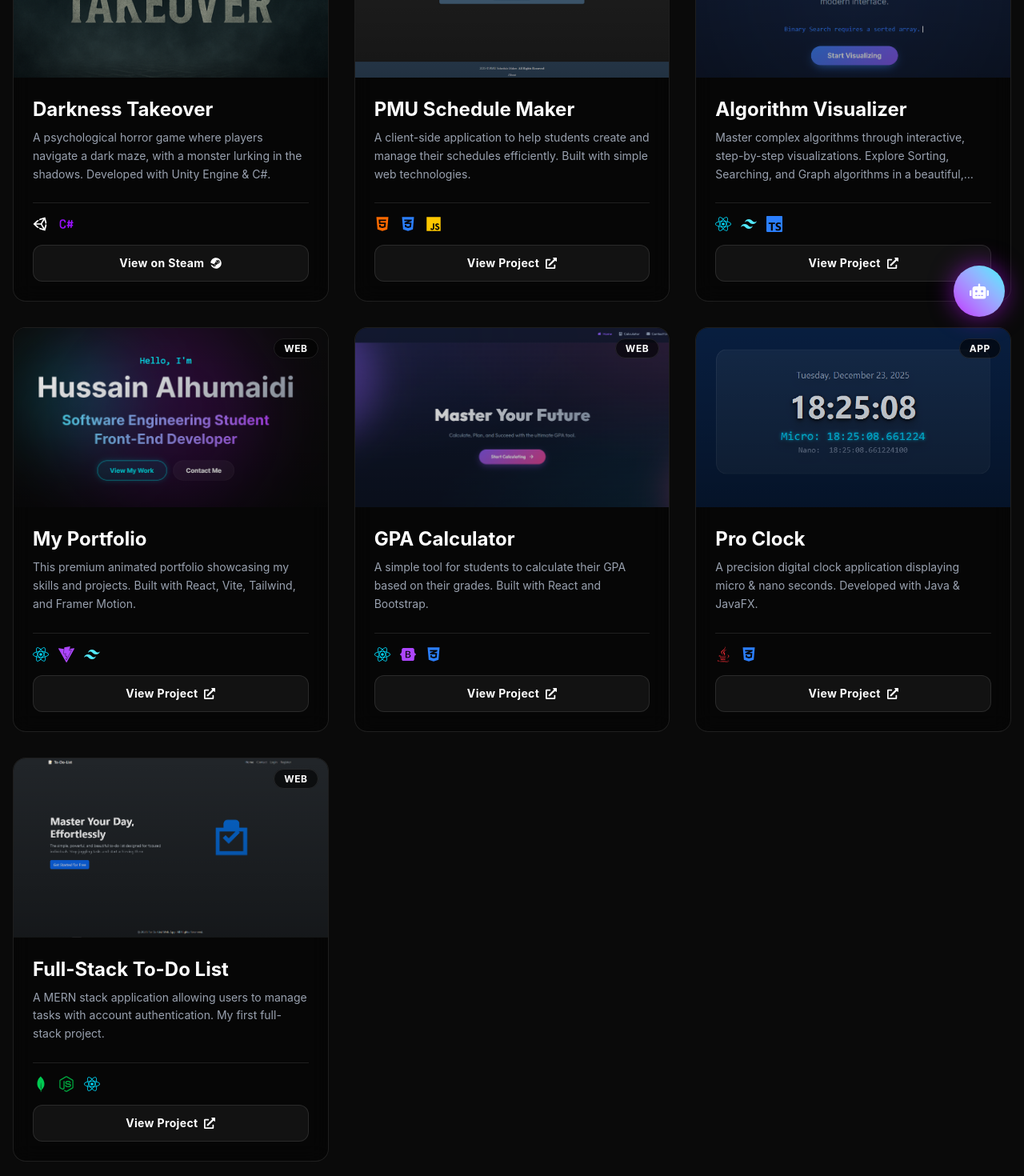
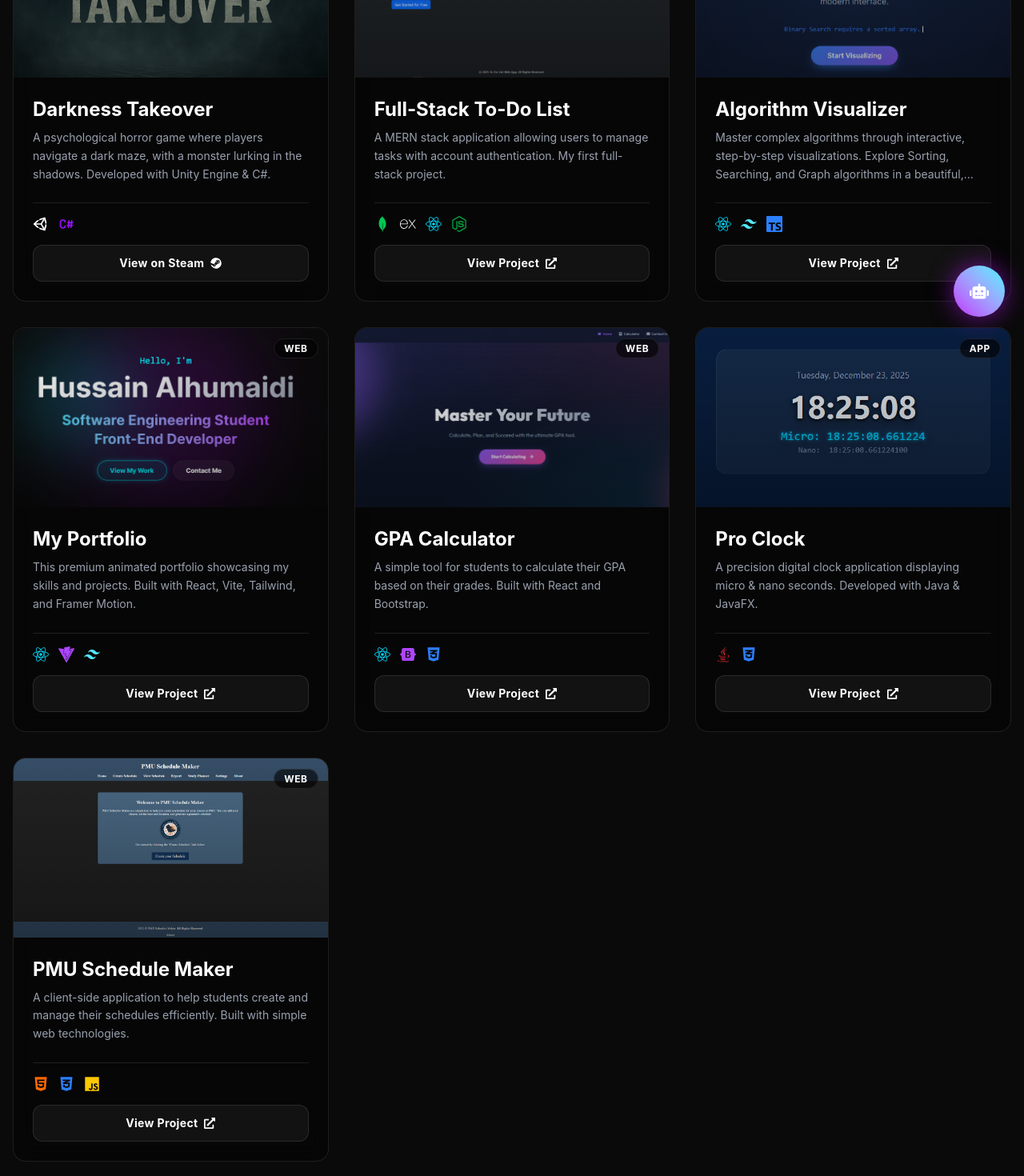
Before and after one commit to Darkness947/Portfolio-Hussain, a React (Vite) app: page /Projects in a window 1280 px wide. Shown: the part 380-1850 px from the top of the page at 80% size. Built offline with nearby package versions, Linux system fonts and the light colour scheme.

Commit message:
More Additions

```diff
--- a/src/pages/Projects.jsx
+++ b/src/pages/Projects.jsx
@@ -1,7 +1,7 @@
 import { motion } from "framer-motion";
 import { useTranslation } from "react-i18next";
 import { FaSteam, FaGithub, FaExternalLinkAlt, FaUnity, FaReact, FaJava, FaNodeJs, FaHtml5, FaCss3Alt, FaJs } from "react-icons/fa";
-import { SiMongodb, SiBootstrap, SiTailwindcss, SiVite, SiNextdotjs, SiTypescript } from "react-icons/si";
+import { SiMongodb, SiBootstrap, SiTailwindcss, SiVite, SiNextdotjs, SiTypescript, SiExpress } from "react-icons/si";
 import { TbBrandCSharp } from "react-icons/tb";
 
 import imgDarkness from '../assets/prosimg/pros2.png';
@@ -22,10 +22,10 @@ const projectsData = [
         pos: 'object-center'
     },
     {
-        key: 'schedule',
-        img: imgSchedule,
-        stack: [<FaHtml5 className="text-orange-500" />, <FaCss3Alt className="text-blue-500" />, <FaJs className="text-yellow-400" />],
-        link: 'https://github.com/Darkness947/schedule-maker',
+        key: 'todo',
+        img: imgTodo,
+        stack: [<SiMongodb className="text-green-500" />, <SiExpress className="text-white" />, <FaReact className="text-cyan-400" />, <FaNodeJs className="text-green-600" />],
+        link: 'https://to-do-list-dev8.netlify.app',
         type: 'web'
     },
     {
@@ -58,10 +58,10 @@ const projectsData = [
         type: 'app'
     },
     {
-        key: 'todo',
-        img: imgTodo,
-        stack: [<SiMongodb className="text-green-500" />, <FaNodeJs className="text-green-600" />, <FaReact className="text-cyan-400" />],
-        link: 'https://to-do-list-dev8.netlify.app',
+        key: 'schedule',
+        img: imgSchedule,
+        stack: [<FaHtml5 className="text-orange-500" />, <FaCss3Alt className="text-blue-500" />, <FaJs className="text-yellow-400" />],
+        link: 'https://github.com/Darkness947/schedule-maker',
         type: 'web'
     }
 ];
```
